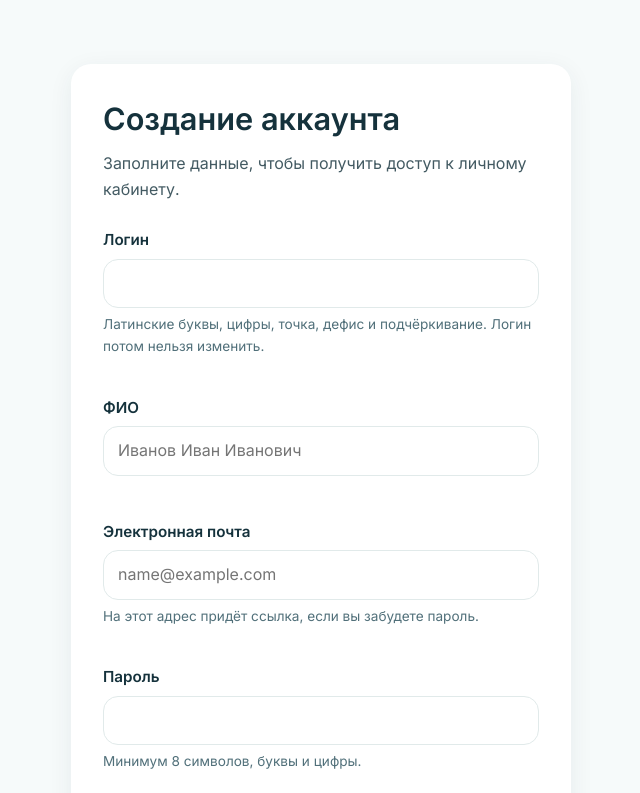
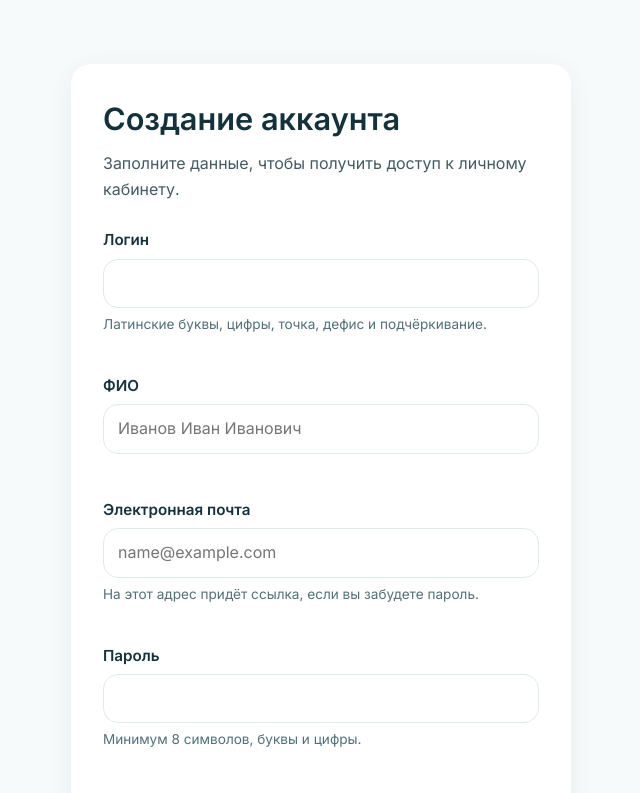
Before and after one commit to grekovpavel019/narcology, a React (Vite) app in the folder frontend/: page /#/register in a window 1280 px wide. Shown: the top 793 px of the page, without its empty margins (319-959 px from the left). Built offline with nearby package versions, Linux system fonts and the light colour scheme.

Commit message:
minor changes

```diff
--- a/frontend/src/features/register/ui/RegisterForm.tsx
+++ b/frontend/src/features/register/ui/RegisterForm.tsx
@@ -52,7 +52,7 @@ const RegisterForm: FC = (): React.JSX.Element => {
             <TextField
                 label="Логин"
                 error={errors.login?.message}
-                hint="Латинские буквы, цифры, точка, дефис и подчёркивание. Логин потом нельзя изменить."
+                hint="Латинские буквы, цифры, точка, дефис и подчёркивание."
                 {...register("login", registerRules.login)}
             />
             <TextField
```
